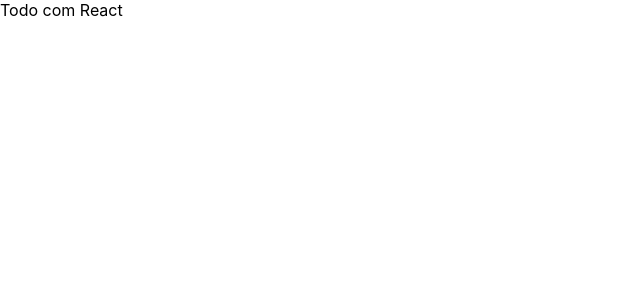
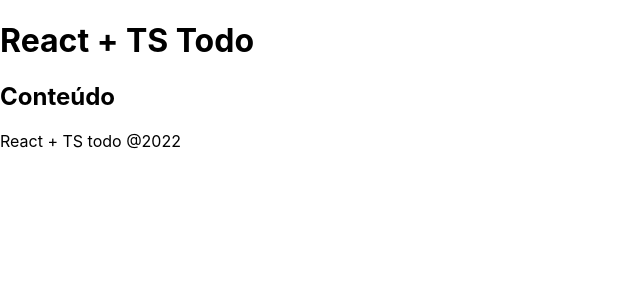
Before and after one commit to CanezinBeto/todo-react, a React (Create React App) app: page / in a window 1280 px wide. Shown: the top 300 px of the page, without its empty margins (0-640 px from the left). Built offline with nearby package versions, Linux system fonts and the light colour scheme.

Commit message:
Criando header e footer

```diff
--- a/src/App.tsx
+++ b/src/App.tsx
@@ -1,7 +1,16 @@
 import React from 'react'
+//Components
+import Footer from './components/Footer'
+import Header from './components/Header'
 
 function App() {
-  return <div>Todo com React</div>
+  return (
+    <div>
+      <Header />
+      <h2>Conteúdo</h2>
+      <Footer />
+    </div>
+  )
 }
 
 export default App
--- /dev/null
+++ b/src/components/Footer.tsx
@@ -0,0 +1,13 @@
+import React from 'react'
+
+const Footer = () => {
+  return (
+    <footer>
+      <p>
+        <span>React + TS todo @2022</span>
+      </p>
+    </footer>
+  )
+}
+
+export default Footer
--- /dev/null
+++ b/src/components/Header.tsx
@@ -0,0 +1,11 @@
+import React from 'react'
+
+const Header = () => {
+  return (
+    <header>
+      <h1>React + TS Todo</h1>
+    </header>
+  )
+}
+
+export default Header
```
